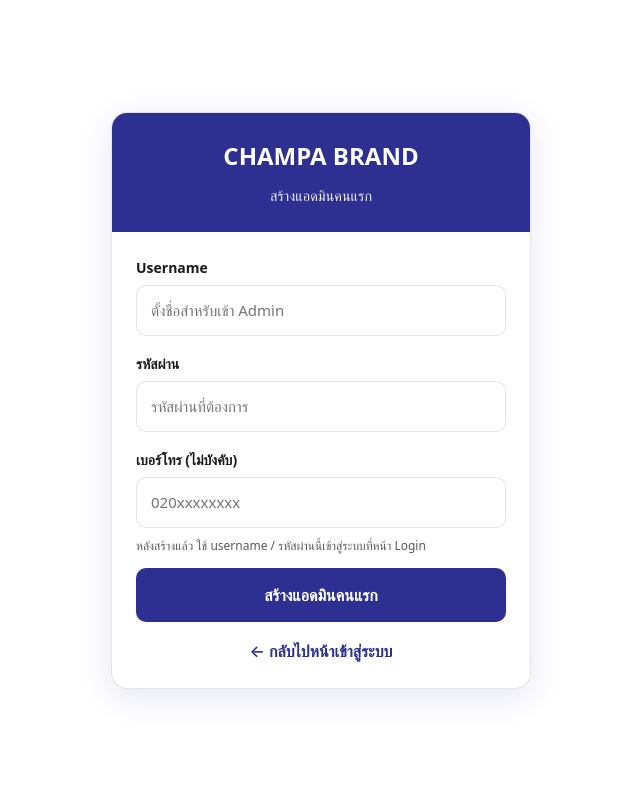
After one commit to tengxong/champa_brand, a Flask app: page /setup in a window 1280 px wide. The commit adds this page. Shown: the whole page, without its empty margins (319-959 px from the left). Run offline with Flask 3, Linux system fonts and the light colour scheme; data that the repository does not hold is empty; some libraries are stand-ins or nearby versions.

Commit message:
champa brand v5

```diff
--- a/app.py
+++ b/app.py
@@ -100,10 +100,8 @@ def _require_admin():
     except Exception as e:
         return None, (jsonify({"error": str(e)}), 401)
 
-# Flask 3.x ไม่มี before_first_request แล้ว
-# เรียก init_db() ทันทีเมื่อโหลดโมดูล แทนการใช้ decorator
-init_db()
-
+# init_db() ถูกเรียกแบบ lazy ใน @app.before_request (ensure_db_initialized) เท่านั้น
+# อย่าเรียก init_db() ตอน import เพราะบน Render ยังไม่มี DATABASE_URL หรือจะเชื่อม localhost
 
 PAGE_HTML = r"""
 <!DOCTYPE html>
@@ -267,6 +265,17 @@ def login_register_page():
 def admin_login_redirect():
     """แก้ typo /admin/loging และ /admin/login ไปหน้า /login (ไม่แสดง Register)"""
     return redirect("/login?next=/dashboard")
+
+
+@app.get("/setup")
+def setup_page():
+    """หน้าสร้างแอดมินคนแรก — แสดงเฉพาะเมื่อยังไม่มีแอดมินในระบบ"""
+    try:
+        if count_admins() > 0:
+            return redirect("/login?next=/admin")
+    except Exception:
+        pass  # DB ยังไม่พร้อมก็ให้แสดงฟอร์มได้ ลองสร้างได้
+    return render_template("setup.html")
 
 
 # ========== API สาธารณะ (สำหรับ Champa brand) ==========
--- a/templates/login_register.html
+++ b/templates/login_register.html
@@ -53,6 +53,9 @@
           <label for="login-password">ລະຫັດຜ່ານ</label>
           <input type="password" id="login-password" name="password" required autocomplete="current-password" />
           <button type="submit">ເຂົ້າສູ່ລະບົບ</button>
+        <p id="login-setup-hint" class="hint" style="display: none; margin-top: 12px;">
+          ยังไม่มีแอดมิน? <a href="/setup">สร้างแอดมินคนแรก</a>
+        </p>
         </form>
 
         <!-- ฟอร์ม Register -->
@@ -86,9 +89,11 @@
         const tabRegister = document.getElementById("auth-tab-register");
         const formRegister = document.getElementById("form-register");
         const subtitle = document.getElementById("auth-subtitle");
+        const setupHint = document.getElementById("login-setup-hint");
         if (tabRegister) tabRegister.style.display = "none";
         if (formRegister) formRegister.style.display = "none";
         if (subtitle) subtitle.textContent = "ເຂົ້າສູ່ລະບົບ Admin";
+        if (setupHint) setupHint.style.display = "block";
       }
 
       const msgEl = document.getElementById("auth-msg");
--- /dev/null
+++ b/templates/setup.html
@@ -0,0 +1,92 @@
+<!DOCTYPE html>
+<html lang="th">
+<head>
+  <meta charset="UTF-8" />
+  <meta name="viewport" content="width=device-width, initial-scale=1.0" />
+  <title>สร้างแอดมินคนแรก | CHAMPA BRAND</title>
+  <link rel="stylesheet" href="/brand/style.css" />
+  <style>
+    .auth-page { min-height: 100vh; background: var(--bg); display: flex; flex-direction: column; align-items: center; justify-content: center; padding: 24px; }
+    .auth-box { width: 100%; max-width: 420px; background: #fff; border-radius: 16px; box-shadow: 0 8px 32px rgba(45, 48, 145, 0.12); overflow: hidden; border: 1px solid var(--line); }
+    .auth-header { background: #2d3091; color: #fff; padding: 24px; text-align: center; }
+    .auth-header h1 { margin: 0; font-size: 1.5rem; font-weight: 800; }
+    .auth-header p { margin: 8px 0 0; opacity: 0.9; font-size: 0.9rem; }
+    .auth-body { padding: 24px; }
+    .auth-form label { display: block; margin-bottom: 6px; font-weight: 600; font-size: 14px; color: var(--text); }
+    .auth-form input { width: 100%; padding: 12px 14px; border: 1px solid var(--line); border-radius: 10px; font-size: 15px; font-family: inherit; margin-bottom: 16px; box-sizing: border-box; }
+    .auth-form input:focus { outline: none; border-color: #2d3091; box-shadow: 0 0 0 2px rgba(45, 48, 145, 0.2); }
+    .auth-form button[type="submit"] { width: 100%; padding: 14px; background: #2d3091; color: #fff; border: none; border-radius: 10px; font-size: 16px; font-weight: 700; cursor: pointer; font-family: inherit; }
+    .auth-form button[type="submit"]:hover { background: #3d4199; }
+    .auth-form .hint { font-size: 12px; color: var(--muted); margin-top: -8px; margin-bottom: 12px; }
+    .auth-msg { padding: 10px; border-radius: 8px; margin-bottom: 16px; font-size: 14px; display: none; }
+    .auth-msg.show { display: block; }
+    .auth-msg.error { background: #fee; color: #c00; }
+    .auth-msg.success { background: #efe; color: #060; }
+    .auth-back { display: block; margin-top: 16px; text-align: center; color: #2d3091; font-weight: 600; text-decoration: none; }
+    .auth-back:hover { text-decoration: underline; }
+  </style>
+</head>
+<body>
+  <div class="auth-page">
+    <div class="auth-box">
+      <div class="auth-header">
+        <h1>CHAMPA BRAND</h1>
+        <p>สร้างแอดมินคนแรก</p>
+      </div>
+      <div class="auth-body">
+        <div id="auth-msg" class="auth-msg"></div>
+        <form id="form-setup" class="auth-form" method="post" action="#">
+          <label for="setup-username">Username</label>
+          <input type="text" id="setup-username" name="username" placeholder="ตั้งชื่อสำหรับเข้า Admin" required autocomplete="username" />
+          <label for="setup-password">รหัสผ่าน</label>
+          <input type="password" id="setup-password" name="password" placeholder="รหัสผ่านที่ต้องการ" required autocomplete="new-password" />
+          <label for="setup-phone">เบอร์โทร (ไม่บังคับ)</label>
+          <input type="tel" id="setup-phone" name="phone" placeholder="020xxxxxxxx" autocomplete="tel" />
+          <p class="hint">หลังสร้างแล้ว ใช้ username / รหัสผ่านนี้เข้าสู่ระบบที่หน้า Login</p>
+          <button type="submit">สร้างแอดมินคนแรก</button>
+        </form>
+        <a href="/login" class="auth-back">← กลับไปหน้าเข้าสู่ระบบ</a>
+      </div>
+    </div>
+  </div>
+  <script>
+    (function() {
+      const form = document.getElementById("form-setup");
+      const msgEl = document.getElementById("auth-msg");
+      function showMsg(text, type) {
+        msgEl.textContent = text;
+        msgEl.className = "auth-msg show " + (type || "");
+      }
+      form.addEventListener("submit", async function(e) {
+        e.preventDefault();
+        const username = document.getElementById("setup-username").value.trim();
+        const password = document.getElementById("setup-password").value;
+        const phone = document.getElementById("setup-phone").value.trim() || undefined;
+        if (!username || !password) {
+          showMsg("กรุณากรอก username และรหัสผ่าน", "error");
+          return;
+        }
+        showMsg("กำลังสร้างแอดมิน...", "");
+        try {
+          const res = await fetch("/api/setup/first-admin", {
+            method: "POST",
+            headers: { "Content-Type": "application/json" },
+            body: JSON.stringify({ username: username, password: password, phone: phone || null })
+          });
+          const data = await res.json();
+          if (!res.ok) {
+            showMsg(data.error || "สร้างไม่สำเร็จ", "error");
+            return;
+          }
+          showMsg("สร้างแอดมินสำเร็จ กำลังพาไปหน้าเข้าสู่ระบบ...", "success");
+          setTimeout(function() {
+            window.location.href = "/login?next=/admin";
+          }, 1200);
+        } catch (err) {
+          showMsg("เกิดข้อผิดพลาด: " + err.message, "error");
+        }
+      });
+    })();
+  </script>
+</body>
+</html>
```
Also changed, not shown: DEPLOY.md (+32 -7 lines).
